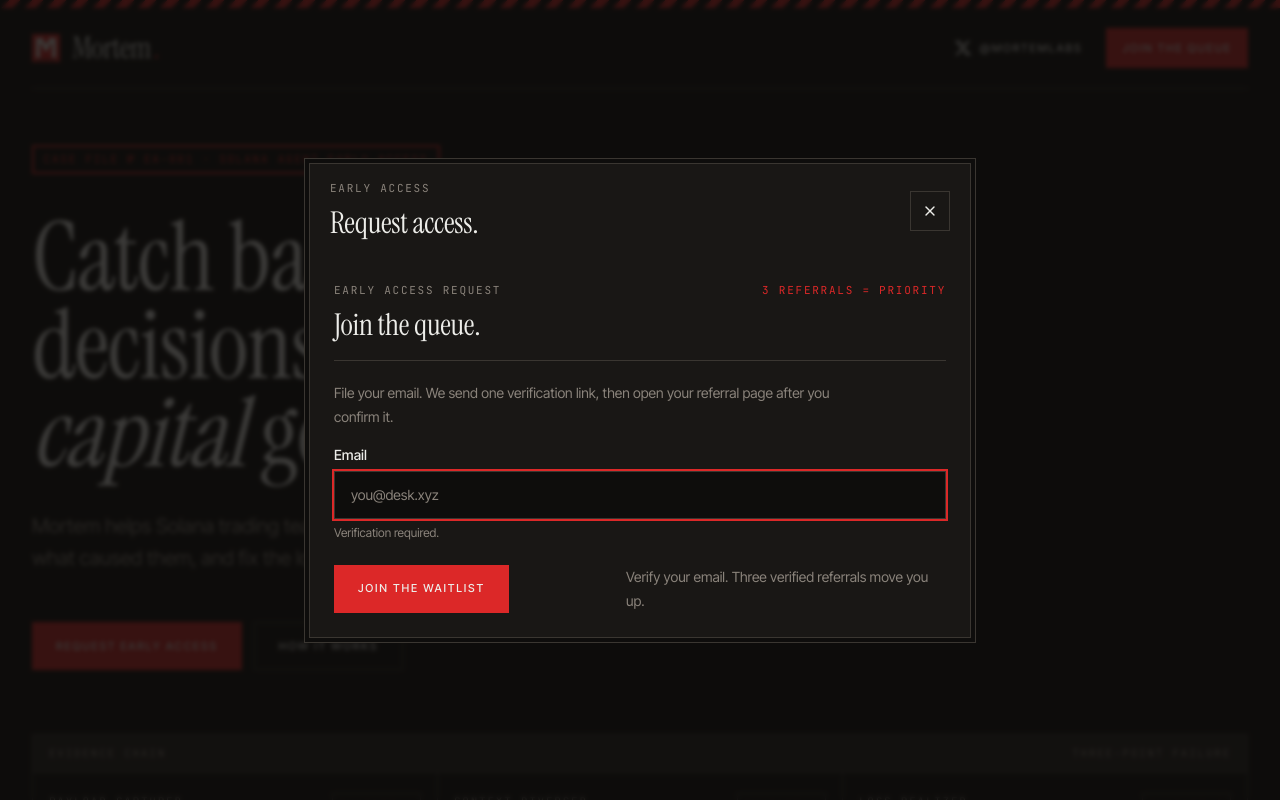
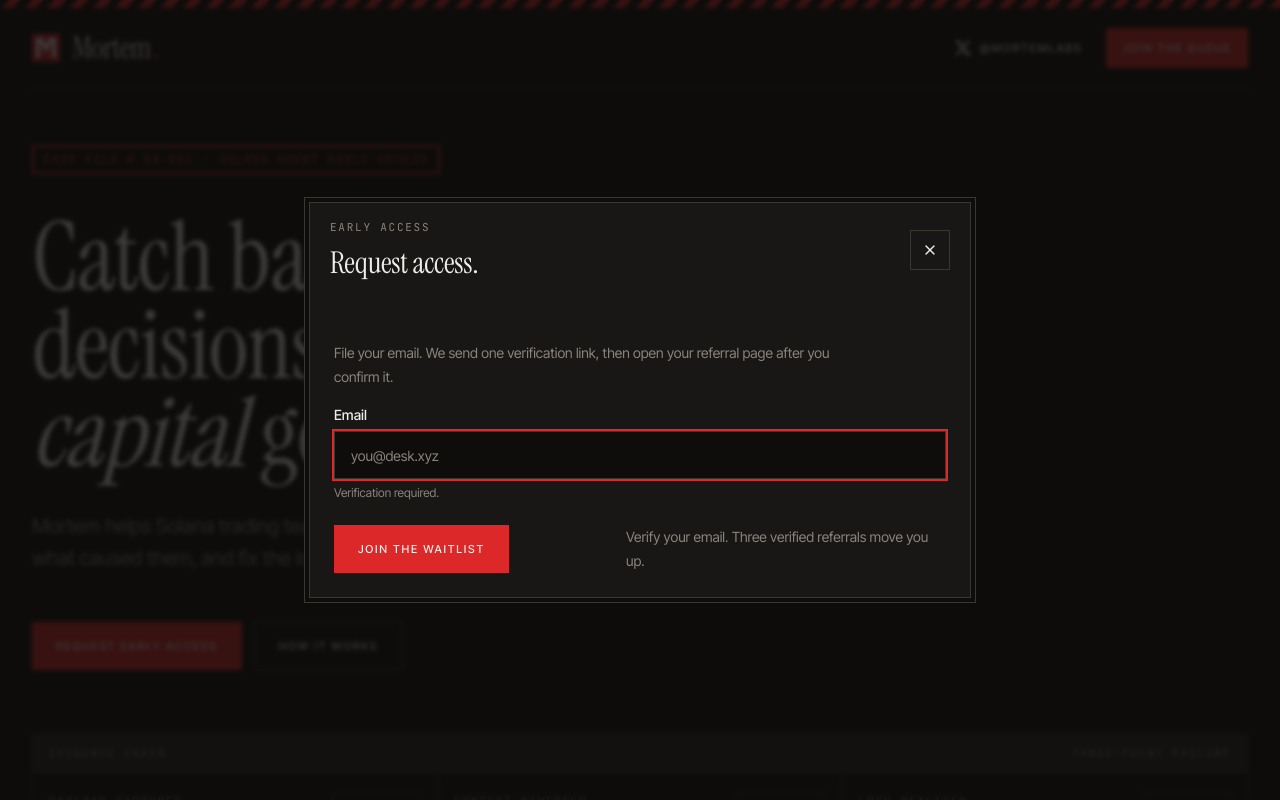
Before and after one commit to MortemLabs/waitlist, a Next.js app: page / in a window 1280 px wide. Both pictures are taken after a click on the button "JOIN THE QUEUE". Shown: the top 800 px of the page. Built offline with nearby package versions, Linux system fonts and the light colour scheme; no server answers.

Commit message:
refactor: remove header from waitlist form for a cleaner design

```diff
--- a/src/components/landing/waitlist-form.tsx
+++ b/src/components/landing/waitlist-form.tsx
@@ -122,16 +122,6 @@
       className={cn("border border-line bg-ink-2 p-5 md:p-6", className)}
       noValidate
     >
-      <div className="flex items-start justify-between gap-4 border-b border-line pb-4">
-        <div>
-          <p className="eyebrow">Early access request</p>
-          <h2 className="mt-2 font-display text-3xl leading-tight">
-            Join the queue.
-          </h2>
-        </div>
-        <span className="case-meta text-signal">3 referrals = priority</span>
-      </div>
-
       <div className="mt-5 space-y-4">
         <p className="max-w-lg text-sm leading-6 text-muted-foreground">
           File your email. We send one verification link, then open your referral page after you confirm it.
```
